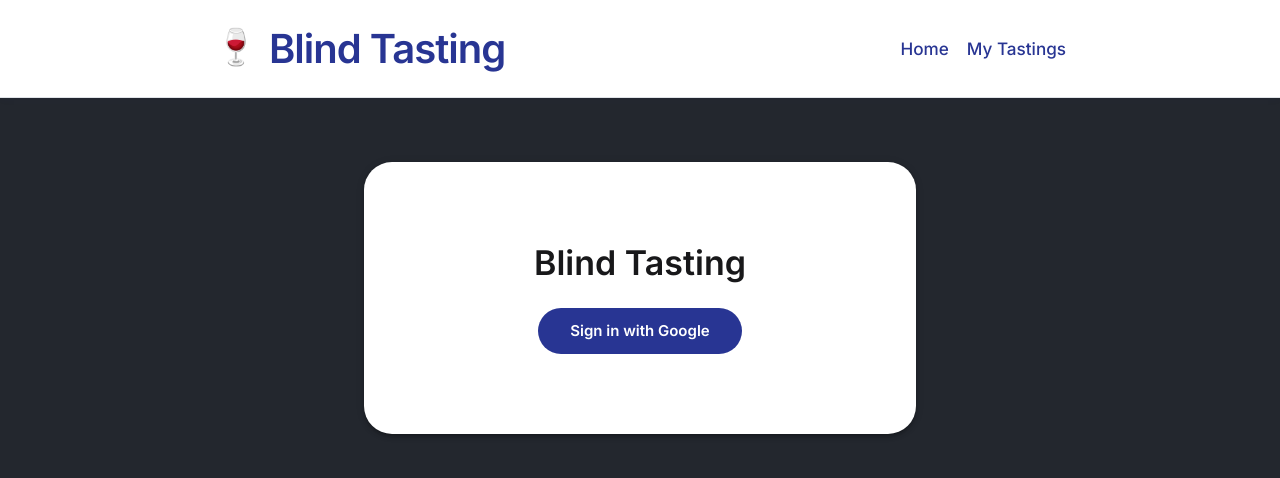
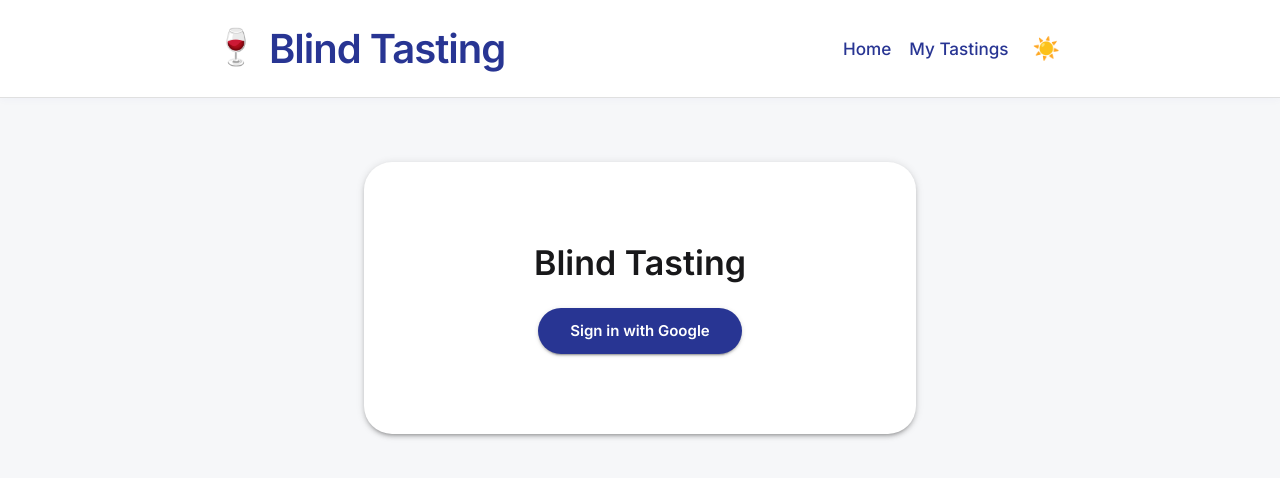
Before and after one commit to geissgold/blindtasting, a React (Create React App) app: page / in a window 1280 px wide. Shown: the top 478 px of the page. Built offline with nearby package versions, Linux system fonts and the light colour scheme; no server answers.

Commit message:
Resetting. Using a light and dark theme idea.

```diff
--- a/src/App.js
+++ b/src/App.js
@@ -1,7 +1,6 @@
-import React from "react";
+import React, { useMemo, useState } from "react";
 import { BrowserRouter as Router, Routes, Route, Link } from "react-router-dom";
-import { ThemeProvider, createTheme, useTheme } from "@mui/material/styles";
-import CssBaseline from "@mui/material/CssBaseline";
+import { ThemeProvider, CssBaseline, useTheme } from "@mui/material";
 import Container from "@mui/material/Container";
 import Box from "@mui/material/Box";
 import Typography from "@mui/material/Typography";
@@ -12,63 +11,9 @@ import JoinTasting from "./JoinTasting";
 import Results from "./Results";
 import FinalResults from "./FinalResults";
 import MyTastings from "./MyTastings";
+import { lightTheme, darkTheme } from "./themes"; // <-- import your themes
 
-// ---- Custom Minimalist Theme ----
-const theme = createTheme({
-  palette: {
-    mode: "light",
-    background: {
-      default: "#23272e",  // deep gray app background
-      paper: "#fff"        // cards, tables, dialogs remain white
-    },
-    primary: {
-      main: "#283593",     // indigo
-    },
-    secondary: {
-      main: "#ff7043",     // orange
-    },
-    text: {
-      primary: "#18181a",      // dark, always readable inside cards
-      secondary: "#43444c",    // for softer/lighter bits
-    },
-  },
-  shape: {
-    borderRadius: 14,
-  },
-  typography: {
-    fontFamily: `"Inter", "Helvetica Neue", Arial, sans-serif`,
-    h4: { fontWeight: 700, color: "#18181a" }, // make headings extra clear
-    h5: { fontWeight: 500, color: "#18181a" },
-    button: { textTransform: "none" },
-    body1: { color: "#18181a" },
-    body2: { color: "#18181a" }
-  },
-  components: {
-    MuiButton: {
-      styleOverrides: {
-        root: { borderRadius: 14, boxShadow: "none", fontWeight: 500 }
-      }
-    },
-    MuiPaper: {
-      styleOverrides: {
-        root: { borderRadius: 18, color: "#18181a" }
-      }
-    },
-    MuiTableCell: {
-      styleOverrides: {
-        root: { color: "#18181a", fontWeight: 500 }
-      }
-    },
-    MuiTextField: {
-      styleOverrides: {
-        root: { marginBottom: 20, color: "#18181a" }
-      }
-    }
-  }
-});
-
-
-function ResponsiveHeader() {
+function ResponsiveHeader({ darkMode, setDarkMode }) {
   const theme = useTheme();
   const isMobile = useMediaQuery(theme.breakpoints.down("sm"));
 
@@ -77,9 +22,9 @@ function ResponsiveHeader() {
       sx={{
         py: isMobile ? 2 : 3,
         mb: isMobile ? 2 : 4,
-        background: "#fff",
+        background: theme.palette.background.paper,
         boxShadow: "0 2px 8px 0 rgba(40,53,147,0.03)",
-        borderBottom: "1px solid #e0e3e7"
+        borderBottom: `1px solid ${theme.palette.divider}`
       }}
     >
       <Container maxWidth="md">
@@ -126,7 +71,7 @@ function ResponsiveHeader() {
               to="/"
               style={{
                 textDecoration: "none",
-                color: "#283593",
+                color: theme.palette.primary.main,
                 marginRight: isMobile ? 0 : 18,
                 fontWeight: 500,
                 marginBottom: isMobile ? 4 : 0,
@@ -139,13 +84,29 @@ function ResponsiveHeader() {
               to="/my-tastings"
               style={{
                 textDecoration: "none",
-                color: "#283593",
+                color: theme.palette.primary.main,
                 fontWeight: 500,
                 fontSize: "1.07rem"
               }}
             >
               My Tastings
             </Link>
+            {/* Toggle theme button */}
+            <button
+              style={{
+                marginLeft: isMobile ? 0 : 18,
+                background: "none",
+                border: "none",
+                cursor: "pointer",
+                color: theme.palette.primary.main,
+                fontSize: 22
+              }}
+              onClick={() => setDarkMode((d) => !d)}
+              aria-label="Toggle dark mode"
+              title="Toggle dark/light mode"
+            >
+              {darkMode ? "🌙" : "☀️"}
+            </button>
           </Box>
         </Stack>
       </Container>
@@ -154,11 +115,17 @@ function ResponsiveHeader() {
 }
 
 function App() {
+  // Prefer system mode, default to light
+  const prefersDark = useMediaQuery("(prefers-color-scheme: dark)");
+  const [darkMode, setDarkMode] = useState(prefersDark);
+
+  const theme = useMemo(() => (darkMode ? darkTheme : lightTheme), [darkMode]);
+
   return (
     <ThemeProvider theme={theme}>
       <CssBaseline />
       <Router>
-        <ResponsiveHeader />
+        <ResponsiveHeader darkMode={darkMode} setDarkMode={setDarkMode} />
         <Container maxWidth="md">
           <Routes>
             <Route path="/" element={<Home />} />
--- /dev/null
+++ b/src/themes.js
@@ -0,0 +1,60 @@
+// src/themes.js
+import { createTheme } from "@mui/material/styles";
+
+// Light Theme
+export const lightTheme = createTheme({
+  palette: {
+    mode: "light",
+    background: {
+      default: "#f6f7f9",
+      paper: "#fff"
+    },
+    primary: { main: "#283593" },
+    secondary: { main: "#ff7043" },
+    text: {
+      primary: "#18181a",
+      secondary: "#43444c",
+    }
+  },
+  shape: { borderRadius: 14 },
+  typography: {
+    fontFamily: `"Inter", "Helvetica Neue", Arial, sans-serif`,
+    h4: { fontWeight: 700 },
+    h5: { fontWeight: 500 },
+    button: { textTransform: "none" }
+  },
+  components: {
+    MuiButton: { styleOverrides: { root: { borderRadius: 14, fontWeight: 500 } } },
+    MuiPaper: { styleOverrides: { root: { borderRadius: 18 } } },
+    MuiTextField: { styleOverrides: { root: { marginBottom: 20 } } }
+  }
+});
+
+// Dark Theme
+export const darkTheme = createTheme({
+  palette: {
+    mode: "dark",
+    background: {
+      default: "#23272e",
+      paper: "#282c34"
+    },
+    primary: { main: "#90caf9" },
+    secondary: { main: "#ffb74d" },
+    text: {
+      primary: "#fff",
+      secondary: "#adb5bd",
+    }
+  },
+  shape: { borderRadius: 14 },
+  typography: {
+    fontFamily: `"Inter", "Helvetica Neue", Arial, sans-serif`,
+    h4: { fontWeight: 700 },
+    h5: { fontWeight: 500 },
+    button: { textTransform: "none" }
+  },
+  components: {
+    MuiButton: { styleOverrides: { root: { borderRadius: 14, fontWeight: 500 } } },
+    MuiPaper: { styleOverrides: { root: { borderRadius: 18 } } },
+    MuiTextField: { styleOverrides: { root: { marginBottom: 20 } } }
+  }
+});
```
